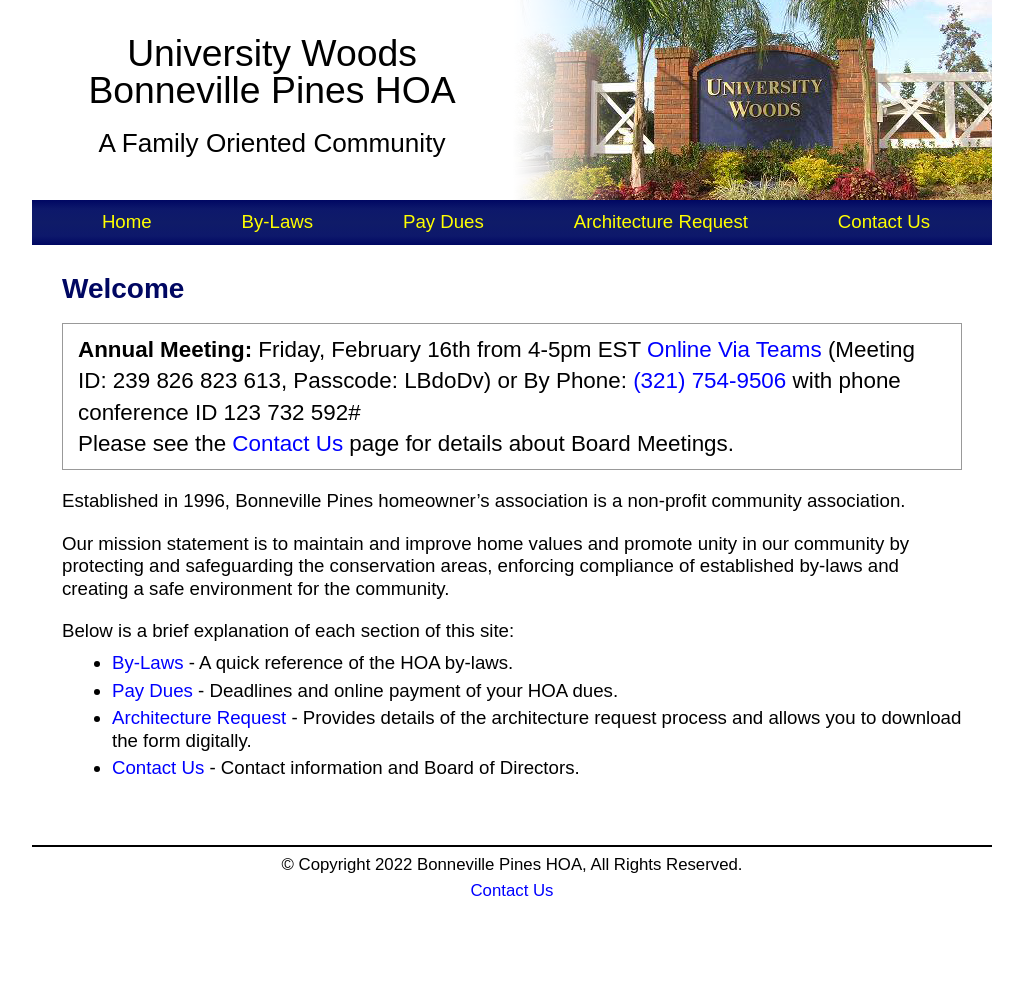
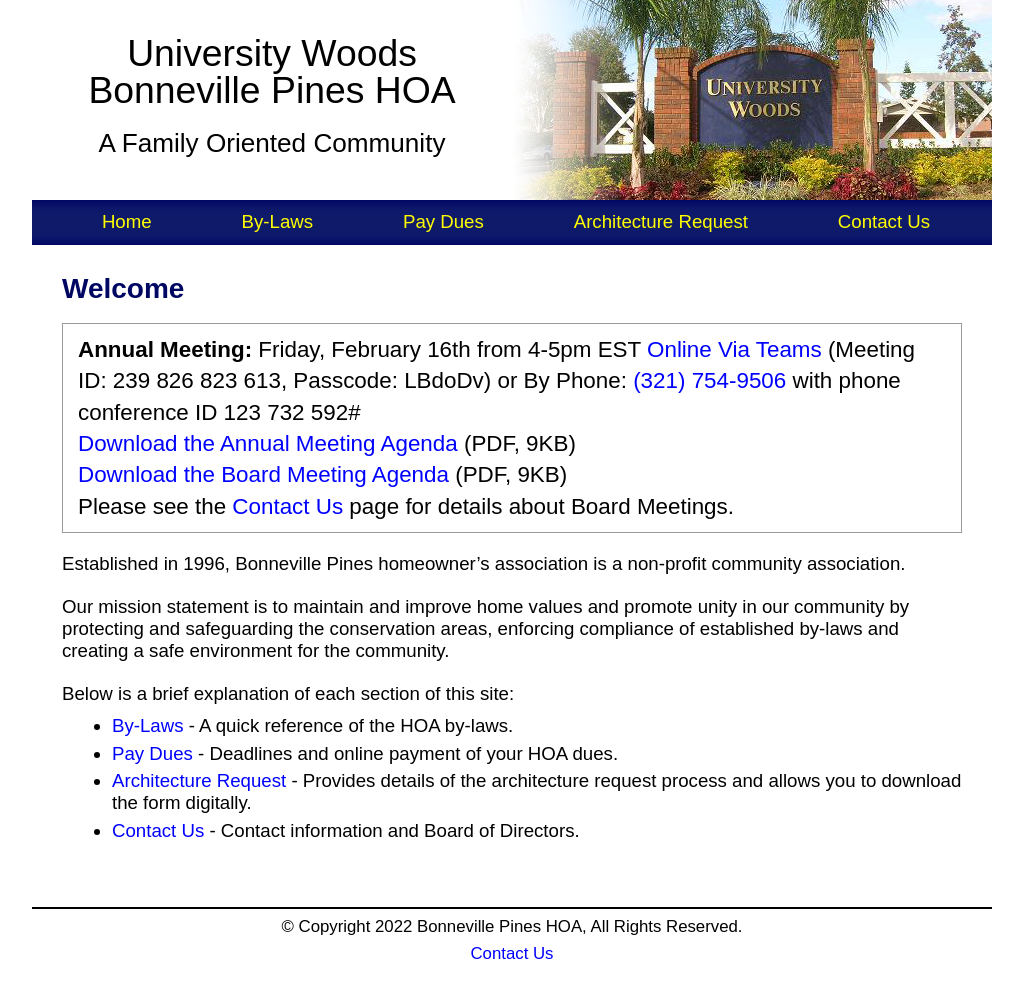
Before and after one commit to bphoa/website, a Jekyll site: the page built from index.md, in a window 1280 px wide. Shown: the whole page, without its empty margins (128-1151 px from the left). Built offline with Jekyll 4.4.1, drawn with Linux system fonts in a browser that asks for light colours; before the commit the page ends 920 px from its top, so only the background shows below that.

Commit message:
Update index.md

```diff
--- a/index.md
+++ b/index.md
@@ -4,6 +4,8 @@ title: Welcome
 ---
 
 **Annual Meeting:** Friday, February 16th from 4-5pm EST [Online Via Teams](https://teams.microsoft.com/l/meetup-join/19%3ameeting_N2MwOWFmMGUtNTc1Zi00MzFkLWEwMGMtMDljMDU4MzAyOWFi%40thread.v2/0?context=%7b%22Tid%22%3a%22a1cf3136-ea50-4354-ad39-345d96aeab4c%22%2c%22Oid%22%3a%22f0ada0c0-6bc6-494a-94e2-e93bbd59498c%22%7d) (Meeting ID: 239 826 823 613, Passcode: LBdoDv) or By Phone: <a href="tel:+13217549506">(321) 754-9506</a> with phone conference ID 123 732 592# \\
+[Download the Annual Meeting Agenda]({{ site.url }}/assets/files/annual_mtg_agenda_021624.pdf) (PDF, 9KB) \\
+[Download the Board Meeting Agenda]({{ site.url }}/assets/files/obod_mtg_agenda_021624.pdf) (PDF, 9KB) \\
 Please see the [Contact Us](contact) page for details about Board Meetings.
 {: .alert}
 
```
